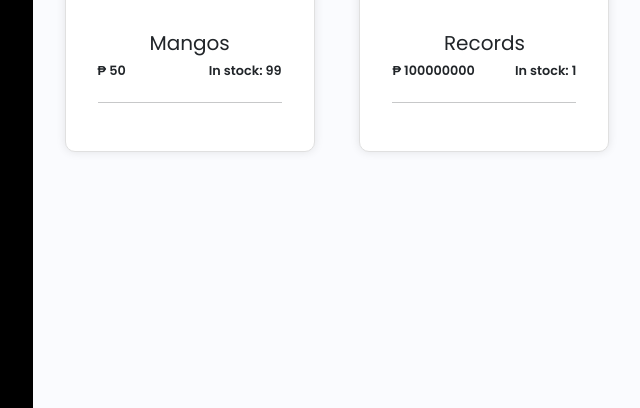
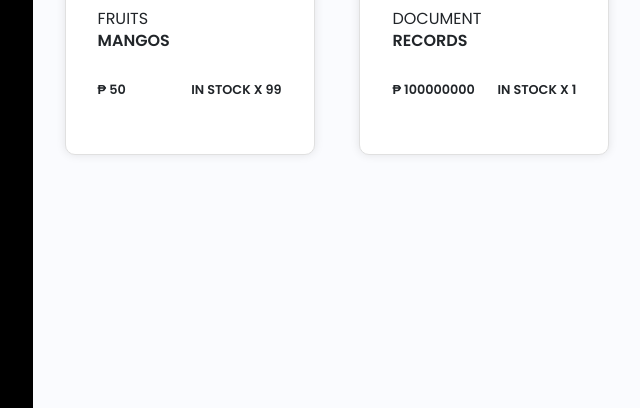
Before and after one commit to ZachyHart/GFInventoryV9, a PHP site: page /GFInventoryV1/CustomerInventory.php in a window 1280 px wide. Shown: the part 392-800 px from the top of the page, without its empty margins (60-700 px from the left). Run offline with PHP 8.4, Linux system fonts and the light colour scheme; data comes from the database, SQL or seed files in the repository; some libraries are stand-ins or nearby versions; some web fonts are replaced.

Commit message:
edited design of customer inventory and admin inventory

```diff
--- a/AdminInventory.php
+++ b/AdminInventory.php
@@ -145,9 +145,9 @@ if (isset($_GET["editproduct"])) {
                                     </div>
                                     <div class="col-md-9 col-lg-10">
                                         <div class="card-body">
-                                            <p class="card-text"><small class="text-category">
+                                        <span class="product-category">
                                                     <?php echo $product_category; ?>
-                                                </small></p>
+                                                </span>
                                             <h5 class="card-title">
                                                 <?php echo $product_name; ?>
                                             </h5>
--- a/CustomerInventory.php
+++ b/CustomerInventory.php
@@ -83,34 +83,28 @@ require_once 'helpers/conn_helpers.php';
                 <div class="col">
                     <div class="card product_card">
                         <div class="row justify-content-start">
-                            <div class="col-12">
-                                <span class="badge bg-info">
-                                    <?php echo $row['product_category']; ?>
-                                </span>
-                            </div>
+
                         </div>
                         <div class="row">
                             <div class="col-12">
                                 <img src="img/products/<?php echo $row['product_image']; ?>"
                                     class="card-img-top product_image" alt="<?php echo $row['product_name']; ?>">
                             </div>
+
                             <div class="col-12">
-                                <div class="card-body">
-                                    <h5 class="card-title text-center">
-                                        <?php echo $row['product_name']; ?>
-                                    </h5>
-                                    <div class="price_stock">
-                                        <h1 class="price_text">
-                                            ₱ <?php echo $row['price']; ?>
-                                        </h1>
-                                        <h1 class="stock_text">
-                                            In stock: <?php echo $row['stock']; ?>
-                                        </h1>
-                                    </div>
-                                    <hr />
-                                    <!-- Add your button or action here -->
-                                </div>
-                            </div>
+    <div class="card-body">
+        <div class="product-details">
+            <span class="product-category"><?php echo $row['product_category']; ?></span>
+            <h5 class="card-title"><?php echo $row['product_name']; ?></h5>
+        </div>
+        <div class="price_stock">
+            <h1 class="price_text">₱ <?php echo $row['price']; ?></h1>
+            <h1 class="stock_text">In stock x <?php echo $row['stock']; ?></h1>
+        </div>
+
+    </div>
+</div>
+
                         </div>
                     </div>
                 </div>
--- a/style.css
+++ b/style.css
@@ -703,3 +703,34 @@ body {
     background-color: #dbdbdb;
     border: 1px solid #e0e0e0;
 }
+
+.product-details {
+    display: block; /* This ensures the container is block-level, but it's likely unnecessary unless you're changing the display type elsewhere. */
+}
+
+.product-category {
+    display: block; /* Converts span to block-level to ensure it takes up its own line. */
+    font-size: 16px; /* Adjust size as needed. */
+    margin-bottom: 0; /* Removes any space between the category and the product name. */
+}
+
+.card-title {
+    font-weight: bold; /* Makes product name bold. */
+    margin-top: 0; /* Removes space above the product name. */
+    margin-bottom: 2rem; /* Optional: Adjusts space below the product name if needed. */
+    padding-top: 0; /* Ensures there's no padding adding space above the product name. */
+    font-size: 16px;
+}
+
+.price_stock {
+    display: flex;
+    justify-content: space-between;
+    align-items: center;
+    margin-top: 0; /* Ensures there's no additional top margin, can be adjusted if needed */
+}
+
+.product-category, .card-title, .stock_text, .card-text {
+    text-transform: uppercase;
+
+    /* Additional styles as needed */
+}
```
Also changed, not shown: 1 other file.
